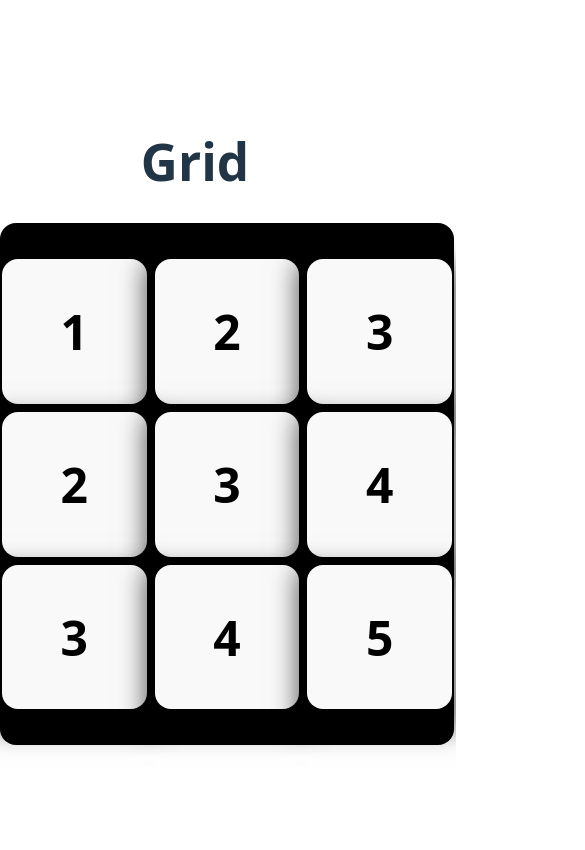
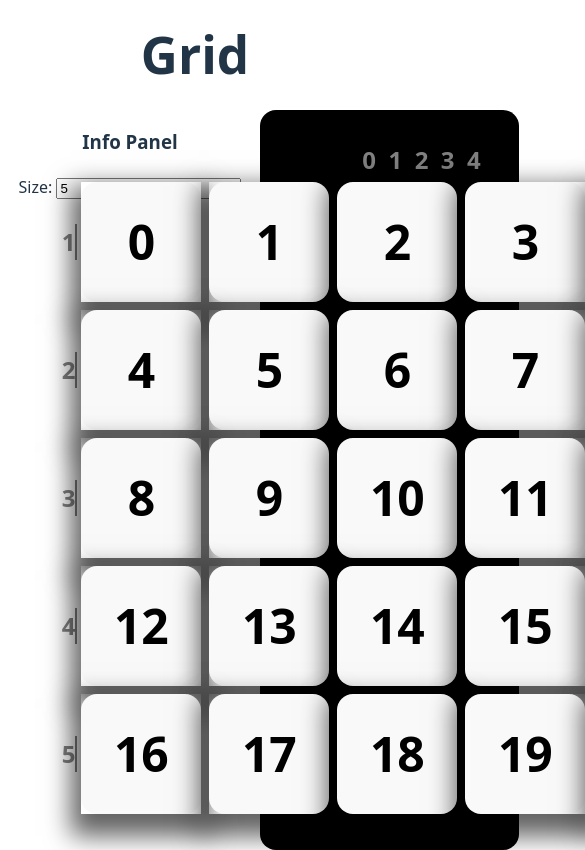
Before and after one commit to Zokyn/react-grid-ui, a React (Vite) app: page / in a window 390 px wide. Shown: the top 850 px of the page, 585 px wide, since content can reach past the window. Built offline with nearby package versions, Linux system fonts and the light colour scheme.

Commit message:
refac: corrigido responsividade do grid

```diff
--- a/src/App.css
+++ b/src/App.css
@@ -1,28 +1,73 @@
 #root {
   width: 100%;
+  display: flex;
+  flex-direction: column;
   text-align: center;
 }
 
+#root h1{
+  margin: 0;
+  padding: 0.5em 0;
+  border-bottom: solid white 2px;
+  margin: 0 0.3em;
+  align-self: center;
+  min-width: 640px;
+}
+.flex-row {
+  display: grid;
+  grid-template-columns: 260px 1fr 320px;
+}
 .container {
   margin: 0 auto;
   padding: 2rem;
   width: inherit;
-  max-width: 1280px;
+  /* max-width: 1280px; */
+  max-width: 50vw;
   /* height: 100%; */
   background-color: black;
   border-radius: 16px;
 }
 
-#grid {
+.grid-header {
+  list-style: none;
+  padding: 0;
+  margin: 0;
   display: flex;
-  flex-direction: row nowrap;
+  flex-direction: row;
+  justify-content: space-around;
+  margin-left: 64px;
+
+}
+.grid-header>li {
+
+  text-align: center;
+}
+
+#grid-row {
+  display: flex;
+  flex-direction: row;
   padding: 0;
   margin: 0;
   justify-content: center;
 
 }
+.grid-header>li,
+#grid-row>*:first-child {
+  width: 64px;
+  font-size: 24px;
+  color: gray;
+  cursor: default;
+  user-select: none;
+}
+#grid-row>*:first-child {
+  aspect-ratio: 1/1;
+  align-self: center;
+  border-right: solid gray 2px;
+  align-content: center;
+}
 
-#grid .grid-vector {
+#grid-row>.grid-vector {
+  flex-grow: 1;
   display: flex;
   flex-direction: row;
   padding: 0;
@@ -31,22 +76,17 @@
 }
 
 .grid-vector .grid-item {
-/*   height: 124px;
-  width: 124px; */
-  flex-basis: 32px;
-  aspect-ratio: 1/1;
-  flex-grow: 1;
-  flex-shrink: 0;
   align-self: center;
   margin: 4px;
   box-shadow:  -1px 13px 24px 9px rgba(0,0,0,0.62);
   flex-grow: 1;
+  min-width: 120px;
   background-color: transparent;
 
 }
 .grid-item>button {
-  text-align: center;
-  font-size: 48px;
+
+  aspect-ratio: 1/1;
   height: 100%;
   width: 100%;
   border-radius: 16px;
@@ -57,3 +97,7 @@
   border: transparent;
   transition: all 0.25s ease-in;
 }
+.grid-item>button>* {
+  text-align: center;
+  font-size: 48px;
+}
--- a/src/App.tsx
+++ b/src/App.tsx
@@ -10,21 +10,40 @@ function createGrid(size: number = 3): number[][] {
 }
 
 function App() {
-  const grid: number[][] = createGrid(3);
-  const [count, setCount] = useState(0);
+  const [size, setSize] = useState(5);
+  const grid: number[][] = createGrid(size);
 
   return (
     <>
       <h1>Grid</h1>
+      <div className="flex-row">
+        <div>
+          <h3>Info Panel</h3>
+          <div>
+            Size:{" "}
+            <input
+              value={size}
+              type="number"
+              onInput={(e) => setSize(parseInt(e.currentTarget.value))}
+            />
+          </div>
+        </div>
         <div className="container">
+          <ul className="grid-header">
+            {grid.map((index, i) => (
+              <li>
+                <strong>{i}</strong>
+              </li>
+            ))}
+          </ul>
           {grid.map((vector, i) => (
-          <div id="grid" key={i}>
-            {/* <strong>Vetor {i + 1}:</strong> */}
+            <div id="grid-row" key={i}>
+              <strong>{i + 1}</strong>
               <ul className="grid-vector">
                 {vector.map((value, j) => (
                   <li className="grid-item" key={j}>
                     <button>
-                    <b>{i + 1 + j}</b>
+                      <b>{i * 4 + j}</b>
                     </button>
                   </li>
                 ))}
@@ -32,6 +51,11 @@ function App() {
             </div>
           ))}
         </div>
+        <div>
+          <h3>End Turn</h3>
+          <button>Selecionar</button>
+        </div>
+      </div>
     </>
   );
 }
```
Lines whose indentation alone changed are shown as unchanged.
